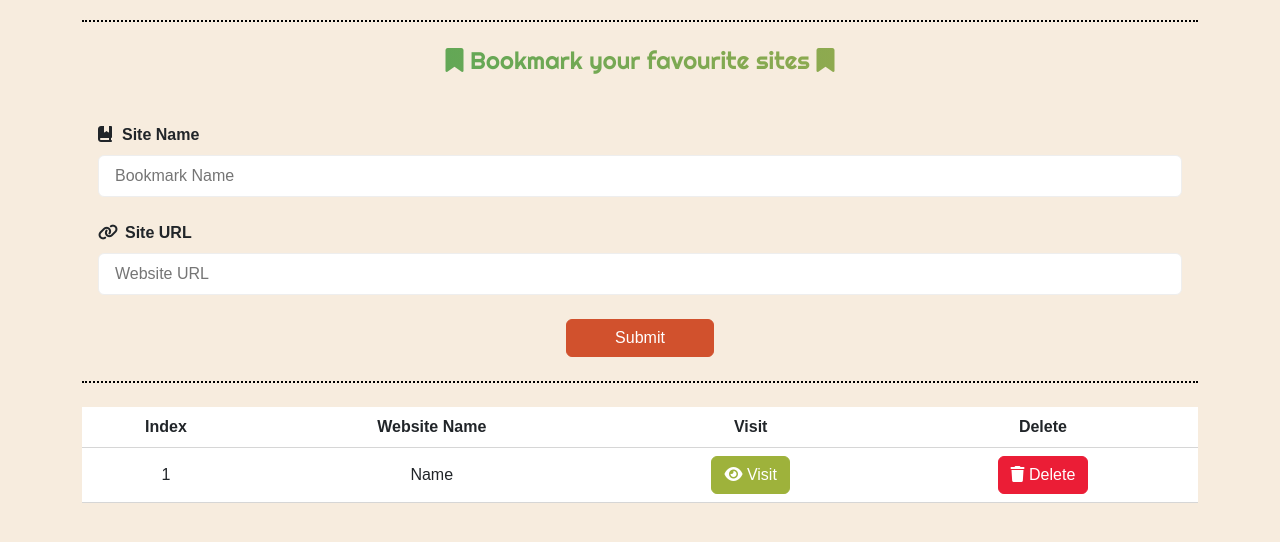
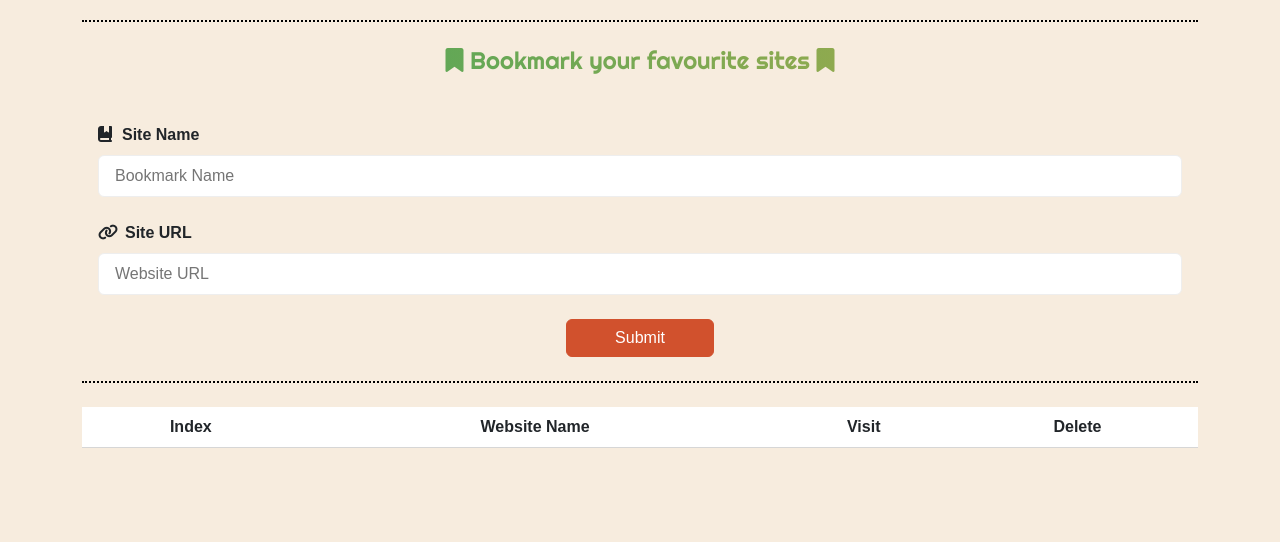
Before and after one commit to Mahmoudkhalafalah/Bookmarker, a plain HTML site: page index.html in a window 1280 px wide. Shown: the part 152-694 px from the top of the page. Drawn offline with nearby package versions, Linux system fonts and the light colour scheme.

Commit message:
add book

```diff
--- a/index.html
+++ b/index.html
@@ -55,18 +55,13 @@
                             <th>Delete</th>
                         </tr>
                     </thead>
-                    <tbody>
-                        <tr>
-                            <td>1</td>
-                            <td>Name</td>
-                            <td><button class="btn btn-visit"><i class="fa-solid fa-eye"></i> Visit</button></td>
-                            <td><button class="btn btn-delete"><i class="fa-solid fa-trash"></i> Delete</button></td>
-                        </tr>
+                    <tbody id="tableBody">
                     </tbody>
                 </table>
             </div>
 
         </div>
+
     </Main>
     <script src="js/script.js"></script>
 </body>
--- a/js/script.js
+++ b/js/script.js
@@ -4,7 +4,9 @@ var siteUrlErrorIcon = document.getElementById("siteUrlErrorIcon");
 var siteUrlGoodIcon = document.getElementById("siteUrlGoodIcon");
 var siteNameErrorIcon = document.getElementById("siteNameErrorIcon");
 var siteNameGoodIcon = document.getElementById("siteNameGoodIcon");
-var books = []
+var booksDisplayArea = document.getElementById("tableBody");
+var books =  (JSON.parse(localStorage.getItem("booksData")))??[]
+displayBooks();
 var validBook = false
 console.log("connected");
 function isValidUrl(string) {
@@ -65,9 +67,25 @@ function addBook(){
             bookUrl : siteUrlInput.value
         }
         books.push(book);
+        localStorage.setItem("booksData",JSON.stringify(books));
         console.log(books);
+        displayBooks();
     }
     else{
 
     }
 }
+
+function displayBooks(){
+    var booksdataContainer='';
+
+    for(var i = 0; i <books.length; i++){
+        booksdataContainer += `<tr>
+                            <td>${i+1}</td>
+                            <td>${books[i].bookName}</td>
+                            <td><a target="_blank" href="https://${books[i].bookUrl}"><button class="btn btn-visit"><i class="fa-solid fa-eye"></i> Visit</button></a></td>
+                            <td><button class="btn btn-delete"><i class="fa-solid fa-trash"></i> Delete</button></td>
+                        </tr>`
+    }
+    booksDisplayArea.innerHTML = booksdataContainer;
+}
```
